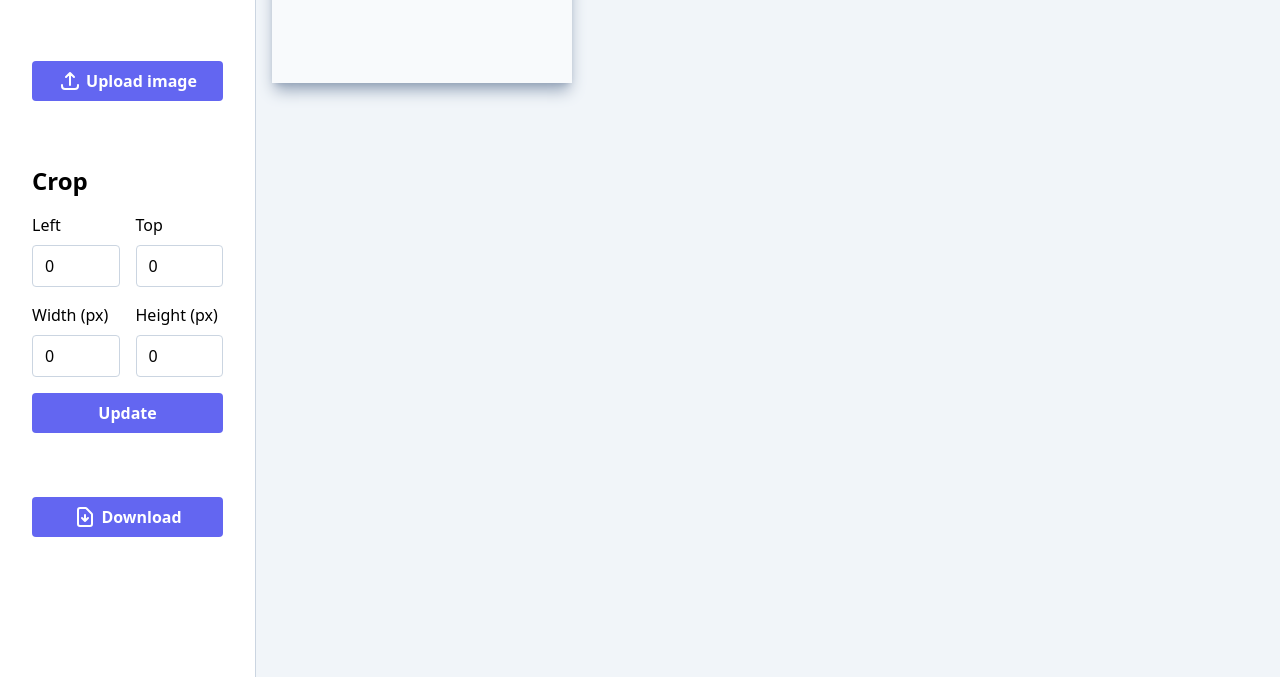
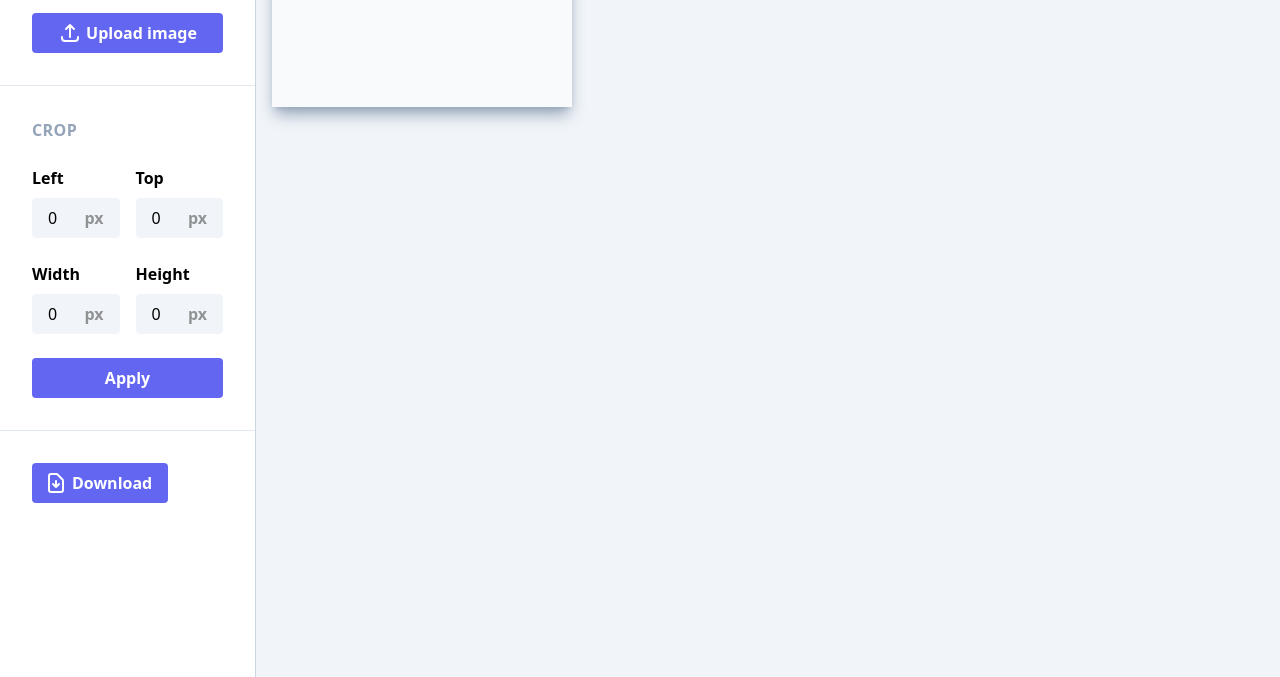
Before and after one commit to daveg1/image-cropper, a website built with webpack: page src/index.html in a window 1280 px wide. Shown: the part 123-800 px from the top of the page. Built offline with nearby package versions, Linux system fonts and the light colour scheme.

Commit message:
update sidebar ui; update crop region mechanics

```diff
--- a/src/index.css
+++ b/src/index.css
@@ -7,24 +7,59 @@
   body {
     @apply h-full;
   }
+
+  input::-webkit-outer-spin-button,
+  input::-webkit-inner-spin-button {
+    -webkit-appearance: none;
+    margin: 0;
+  }
+
+  /* Firefox */
+  input[type=number] {
+    -moz-appearance: textfield;
+  }
 }
 
 @layer components {
   .button {
-    @apply py-2 font-semibold text-white bg-indigo-500 rounded;
-    @apply transition-colors hover:bg-indigo-400;
+    @apply
+    py-2
+    px-4
+    bg-indigo-500
+    font-semibold
+    text-white
+    rounded
+    transition-colors
+    hover:bg-indigo-400;
   }
 
   .button--icon {
-    @apply flex items-center justify-center gap-1;
+    @apply
+    flex
+    items-center
+    justify-center
+    gap-1;
   }
 
   .input {
-    @apply py-2 px-3 bg-white border border-slate-300 rounded outline-none;
-    @apply transition-all hover:border-indigo-400 focus:border-indigo-500 focus:ring focus:ring-indigo-200;
+    @apply
+    max-w-full
+    py-2
+    px-4
+    bg-slate-100
+    outline-none
+    rounded
+    transition-all
+    hover:border-indigo-400
+    focus:bg-slate-200;
   }
 
   .canvas {
-    @apply block max-w-5xl bg-slate-50 shadow-lg shadow-slate-400;
+    @apply
+    block
+    max-w-5xl
+    bg-slate-50
+    shadow-lg
+    shadow-slate-400;
   }
 }
--- a/src/index.html
+++ b/src/index.html
@@ -7,13 +7,15 @@
   <title>Image Cropper</title>
 </head>
 <body class="bg-slate-100">
-  <div class="h-full w-full flex">
+  <header class="h-16 px-8 flex items-center bg-white border-b border-slate-300">
+    <h1 class="font-bold text-xl">Image Cropper</h1>
+  </header>
+  <div class="h-[calc(100vh-64px)] w-full flex">
     <!-- Sidebar -->
-    <div class="h-full basis-1/5 flex flex-col p-8 space-y-16 bg-white border-r border-slate-300">
-      <h1 class="font-bold text-3xl text-center">Image Cropper</h1>
-
+    <div class="h-full basis-1/5 flex flex-col bg-white border-r border-slate-300">
       <!-- Image form -->
-      <div class="space-y-4">
+      <div class="p-8 space-y-4 border-b border-slate-200">
+        <h2 class="font-bold tracking-wide uppercase text-slate-400">File Details</h2>
         <input id="upload-input" class="sr-only" type="file" accept="image/*">
         <button id="upload-button" class="button button--icon w-full">
           <svg class="h-6 w-6" fill="none" viewBox="0 0 24 24" stroke="currentColor" stroke-width="2">
@@ -21,63 +23,75 @@
           </svg>
           <span>Upload image</span>
         </button>
+
+        <div id="file-details" class="flex gap-4 hidden">
+          <div class="flex p-1 leading-4 font-bold font-mono tracking-widest bg-zinc-200 rounded">
+            <span id="width">0</span>
+            <span>&times;</span>
+            <span id="height">0</span>
+          </div>
+
+          <div class="flex items-center px-1 font-bold font-mono tracking-wide bg-zinc-200 focus-within:ring-2 focus-within:ring-stone-400 rounded">
+            <div id="image-name" class="min-w-[2rem] outline-none focus:bg-zinc-300" contenteditable="true" spellcheck="false">unknown</div>
+            <span id="image-type" class="text-stone-400">.jpg</span>
+            <svg class="h-4 w-4 ml-2" fill="none" viewBox="0 0 24 24" stroke="currentColor" stroke-width="2">
+              <path stroke-linecap="round" stroke-linejoin="round" d="M15.232 5.232l3.536 3.536m-2.036-5.036a2.5 2.5 0 113.536 3.536L6.5 21.036H3v-3.572L16.732 3.732z" />
+            </svg>
+          </div>
+        </div>
       </div>
 
       <!-- Crop form -->
       <form
-        class="space-y-4"
+        class="p-8 space-y-6 border-b border-slate-200"
         id="crop-form"
         autocomplete="off">
-        <h2 class="font-semibold text-2xl">Crop</h2>
-        <div class="grid grid-cols-2 gap-4">
-          <label class="flex flex-col gap-2 cursor-pointer">
-            <span>Left</span>
-            <input class="input" type="number" name="left" value="0">
-          </label>
-          <label class="flex flex-col gap-2 cursor-pointer">
-            <span>Top</span>
-            <input class="input" type="number" name="top" value="0">
-          </label>
-          <label class="flex flex-col gap-2 cursor-pointer">
-            <span>Width (px)</span>
-            <input class="input" type="number" name="width" value="0">
-          </label>
-          <label class="flex flex-col gap-2 cursor-pointer">
-            <span>Height (px)</span>
-            <input class="input" type="number" name="height" value="0">
-          </label>
+        <h2 class="font-bold tracking-wide uppercase text-slate-400">Crop</h2>
+        <div class="grid grid-cols-2 gap-x-4 gap-y-6">
+          <div class="flex flex-col">
+            <label for="left" class="mb-2 flex flex-col gap-2 font-semibold cursor-pointer">Left</label>
+            <div class="relative flex items-center">
+              <input class="input" type="number" id="left" name="left" value="0">
+              <span class="pointer-events-none absolute right-4 font-semibold opacity-40">px</span>
+            </div>
+          </div>
+          <div class="flex flex-col">
+            <label for="top" class="mb-2 flex flex-col gap-2 font-semibold cursor-pointer">Top</label>
+            <div class="relative flex items-center">
+              <input class="input" type="number" id="top" name="top" value="0">
+              <span class="pointer-events-none absolute right-4 font-semibold opacity-40">px</span>
+            </div>
+          </div>
+          <div class="flex flex-col">
+            <label for="width" class="mb-2 flex flex-col gap-2 font-semibold cursor-pointer">Width</label>
+            <div class="relative flex items-center">
+              <input class="input" type="number" id="width" name="width" value="0">
+              <span class="pointer-events-none absolute right-4 font-semibold opacity-40">px</span>
+            </div>
+          </div>
+          <div class="flex flex-col">
+            <label for="height" class="mb-2 flex flex-col gap-2 font-semibold cursor-pointer">Height</label>
+            <div class="relative flex items-center">
+              <input class="input" type="number" id="height" name="height" value="0">
+              <span class="pointer-events-none absolute right-4 font-semibold opacity-40">px</span>
+            </div>
+          </div>
         </div>
-        <button id="crop-button" class="button w-full">Update</button>
+        <button id="crop-button" class="button w-full">Apply</button>
       </form>
 
-      <button id="download-button" class="button button--icon">
-        <svg class="h-6 w-6" fill="none" viewBox="0 0 24 24" stroke="currentColor" stroke-width="2">
-          <path stroke-linecap="round" stroke-linejoin="round" d="M12 10v6m0 0l-3-3m3 3l3-3m2 8H7a2 2 0 01-2-2V5a2 2 0 012-2h5.586a1 1 0 01.707.293l5.414 5.414a1 1 0 01.293.707V19a2 2 0 01-2 2z" />
-        </svg>
-        <span>Download</span>
-      </button>
+      <div class="p-8">
+        <button id="download-button" class="button button--icon">
+          <svg class="h-6 w-6 -ml-1" fill="none" viewBox="0 0 24 24" stroke="currentColor" stroke-width="2">
+            <path stroke-linecap="round" stroke-linejoin="round" d="M12 10v6m0 0l-3-3m3 3l3-3m2 8H7a2 2 0 01-2-2V5a2 2 0 012-2h5.586a1 1 0 01.707.293l5.414 5.414a1 1 0 01.293.707V19a2 2 0 01-2 2z" />
+          </svg>
+          <span>Download</span>
+        </button>
+      </div>
     </div>
 
     <!-- Canvas area -->
     <div class="grow p-4 space-y-4">
-      <!-- Image info bar -->
-      <header class="flex gap-4">
-        <!-- File name -->
-        <div class="flex items-center px-1 font-bold font-mono tracking-wide bg-zinc-200 focus-within:ring-2 focus-within:ring-stone-400 rounded">
-          <div id="image-name" class="min-w-[2rem] outline-none focus:bg-zinc-300" contenteditable="true" spellcheck="false">unknown</div>
-          <span id="image-type" class="text-stone-400">.jpg</span>
-          <svg class="h-4 w-4 ml-2" fill="none" viewBox="0 0 24 24" stroke="currentColor" stroke-width="2">
-            <path stroke-linecap="round" stroke-linejoin="round" d="M15.232 5.232l3.536 3.536m-2.036-5.036a2.5 2.5 0 113.536 3.536L6.5 21.036H3v-3.572L16.732 3.732z" />
-          </svg>
-        </div>
-
-        <div class="flex p-1 leading-4 font-bold font-mono tracking-widest bg-zinc-200 rounded">
-          <span id="width">0</span>
-          <span>&times;</span>
-          <span id="height">0</span>
-        </div>
-      </header>
-
       <div class="relative">
         <crop-region id="crop-region"></crop-region>
         <canvas id="canvas" class="canvas"></canvas>
--- a/src/js/CropRegion.js
+++ b/src/js/CropRegion.js
@@ -40,13 +40,13 @@ class CropRegion extends HTMLElement {
   }
 
   crop(x,y,w,h) {
+    this.#region = { x, y, w, h }
+
     // Scale points to proportion of source image.
     x = (x / this.#source.width)  * this.#display.width
     y = (y / this.#source.height) * this.#display.height
     w = (w / this.#source.width)  * this.#display.width
     h = (h / this.#source.height) * this.#display.height
-
-    this.#region = { x, y, w, h }
 
     this.style.cssText = `
     width: ${w}px;
--- a/src/js/main.js
+++ b/src/js/main.js
@@ -2,6 +2,8 @@ import Editor from './Editor'
 import CropRegion from './CropRegion'
 import SourceImage from './SourceImage'
 
+// TODO move canvas to Editor
+// TODO move update canvas to Editor
 // TODO live updates from crop form
 
 window.onload = e => {
@@ -42,7 +44,11 @@ window.onload = e => {
   uploadInput.addEventListener('input', async function(e) {
     const file = this.files[0]
 
-    editor.source = new SourceImage(file, await createImageBitmap(file))
+    if (!editor.source) {
+      document.querySelector('#file-details').classList.remove('hidden')
+    }
+
+    editor.source = new SourceImage(file, await window.createImageBitmap(file))
 
     document.querySelector('#width').textContent = editor.source.width
     document.querySelector('#height').textContent = editor.source.height
```
